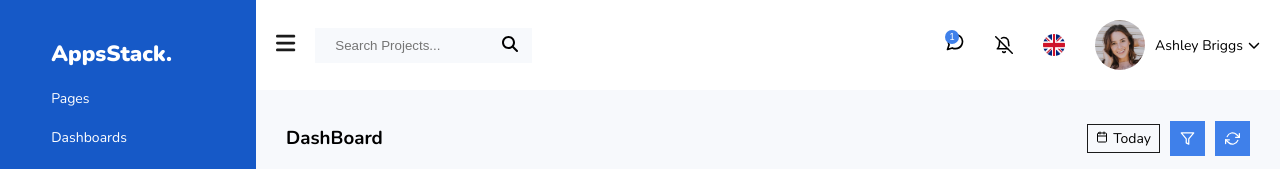
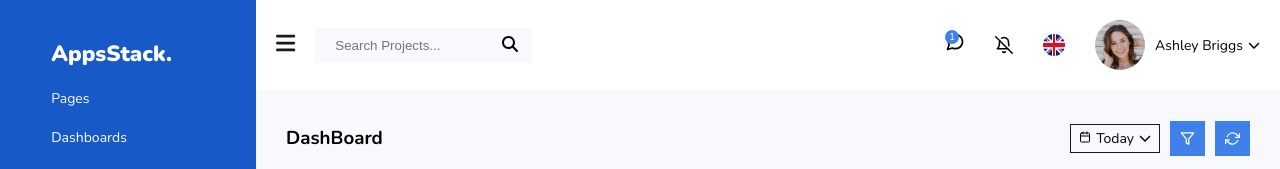
Before and after one commit to TEE2DWHY/admin-dashboard, a Next.js app: page / in a window 1280 px wide. Shown: the top 169 px of the page. Built offline with nearby package versions, Linux system fonts and the light colour scheme.

Commit message:
made changes to user.jsx

```diff
--- a/components/user.jsx
+++ b/components/user.jsx
@@ -9,8 +9,8 @@ import DailyFeed from "./dailyfeed";
 import Schedule from "./schedule";
 import LatestProjects from "./latestprojects";
 import { ArrowDown, Calendar, Filter, Reload } from "@/icons/icons";
-import Modal from "./modal/modal";
-import { useState } from "react";
+// import Modal from "./modal/modal";
+// import { useState } from "react";
 const CardIntro = () => {
   return (
     <div className="welcome-message">
@@ -38,9 +38,9 @@ const User = () => {
             <h4 className="today">
               <Calendar />
               Today
-              {/* <span onClick={() => setShowTodayModal(!showTodayModal)}>
-                <ArrowDown />
-              </span> */}
+              {/* <span onClick={() => setShowTodayModal(!showTodayModal)}> */}
+              <ArrowDown />
+              {/* </span> */}
             </h4>
             {/* {showTodayModal && <Modal />} */}
             <Filter />
```
